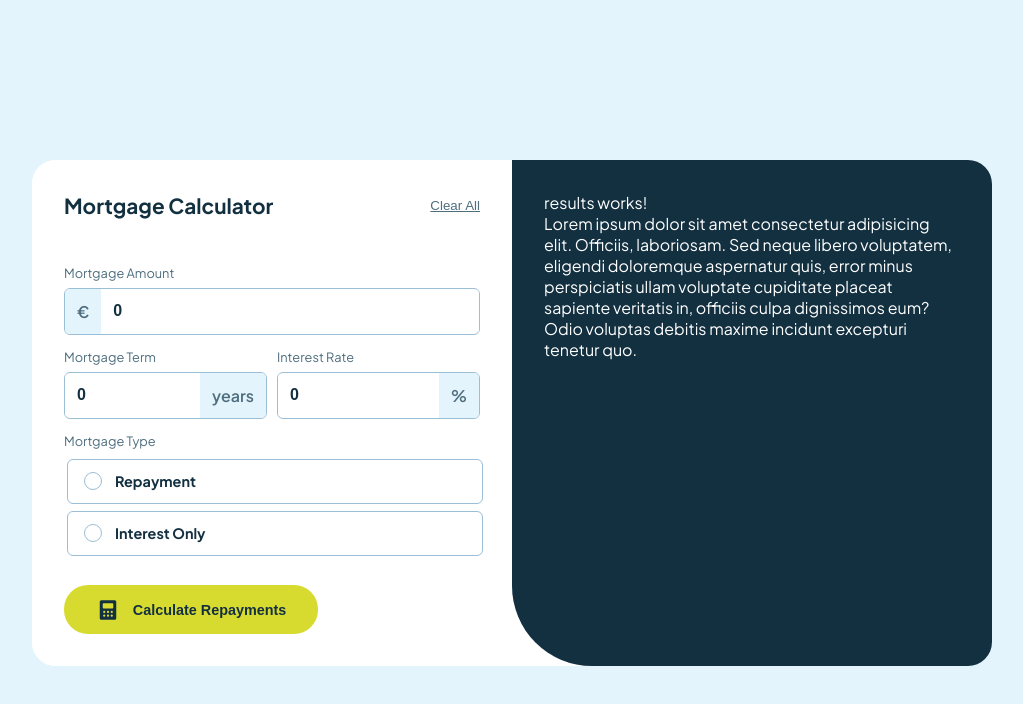
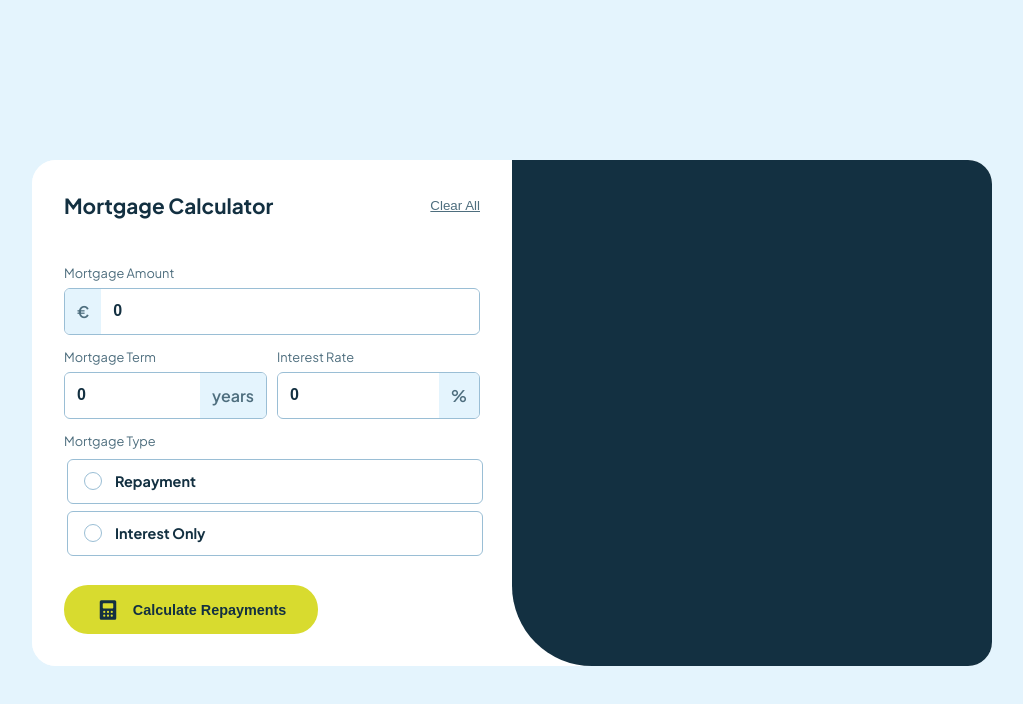
Before and after one commit to lenahm/Mortgage-Repayment-Calculator, an Angular app: page / in a window 1280 px wide. Shown: the top 704 px of the page, without its empty margins (128-1151 px from the left). Built offline with nearby package versions, Linux system fonts and the light colour scheme.

Commit message:
Define Calculation Results as Input and show them in Results Component

```diff
--- a/src/app/app.component.html
+++ b/src/app/app.component.html
@@ -5,7 +5,7 @@
             <app-user-input (calculate)="onCalculateResults($event)" />
         </section>
         <section class="right">
-            <app-results />
+            <app-results [results]="calculationResults" />
         </section>
     </main>
 </div>
--- a/src/app/app.component.ts
+++ b/src/app/app.component.ts
@@ -1,4 +1,4 @@
-import { Component } from '@angular/core';
+import { Component, EventEmitter, Output } from '@angular/core';
 
 import { HeaderComponent } from './header/header.component';
 import { UserInputComponent } from './user-input/user-input.component';
@@ -12,32 +12,33 @@ import { ResultsComponent } from './results/results.component';
   styleUrl: './app.component.css',
 })
 export class AppComponent {
+  calculationResults?: {monthlyRate: string, totalPayment: string };
+
   onCalculateResults(data: { mortgageAmount: number, mortgageTerm: number, interestRate: number, mortgageType: string }) {
     const mortgageDurationInMonths = data.mortgageTerm * 12;
+    let monthlyRate: number;
+    let totalPayment: number;
 
     // calculate the monthly interest
     const monthlyInterest = (data.interestRate / 100) / 12;
 
     if (data.mortgageType == 'repayment') {
       // calculate the monthly rate (annuity formula)
-      const monthlyRate = data.mortgageAmount * (((monthlyInterest * ((1 + monthlyInterest) ** mortgageDurationInMonths))) / (((1 + monthlyInterest) ** mortgageDurationInMonths ) - 1));
+      monthlyRate = data.mortgageAmount * (((monthlyInterest * ((1 + monthlyInterest) ** mortgageDurationInMonths))) / (((1 + monthlyInterest) ** mortgageDurationInMonths ) - 1));
 
       // calculate the total payment over the mortgage term
-      const totalPayment = this.calculateTotalPayment(mortgageDurationInMonths, monthlyRate);
-
-      // format the monthly rate and the total payment to two decimal places
-      const formattedMonthlyRate = this.formatMoney(monthlyRate);
-      const formattedTotalPayment = this.formatMoney(totalPayment);
+      totalPayment = this.calculateTotalPayment(mortgageDurationInMonths, monthlyRate);
     } else {
       // calculate the montly rate (interest only)
-      const monthlyRate = data.mortgageAmount * monthlyInterest;
+      monthlyRate = data.mortgageAmount * monthlyInterest;
 
       // calculate the total payment over the mortgage term
-      const totalPayment = this.calculateTotalPayment(mortgageDurationInMonths, monthlyRate);
-
-      // format the monthly rate and the total payment and round it to two decimal places
-      const formattedMonthlyRate = this.formatMoney(monthlyRate);
-      const formattedTotalPayment = this.formatMoney(totalPayment);
+      totalPayment = this.calculateTotalPayment(mortgageDurationInMonths, monthlyRate);
+    }
+    // format the monthly rate and the total payment and round it to two decimal places
+    this.calculationResults = {
+      monthlyRate: this.formatMoney(monthlyRate),
+      totalPayment: this.formatMoney(totalPayment)
     }
   }
 
--- a/src/app/results/results.component.html
+++ b/src/app/results/results.component.html
@@ -1,2 +1,2 @@
-<p>results works!</p>
-<p>Lorem ipsum dolor sit amet consectetur adipisicing elit. Officiis, laboriosam. Sed neque libero voluptatem, eligendi doloremque aspernatur quis, error minus perspiciatis ullam voluptate cupiditate placeat sapiente veritatis in, officiis culpa dignissimos eum? Odio voluptas debitis maxime incidunt excepturi tenetur quo.</p>
+<p>{{ results?.monthlyRate }}</p>
+<p>{{ results?.totalPayment }}</p>
--- a/src/app/results/results.component.ts
+++ b/src/app/results/results.component.ts
@@ -1,4 +1,4 @@
-import { Component } from '@angular/core';
+import { Component, Input } from '@angular/core';
 
 @Component({
   selector: 'app-results',
@@ -8,5 +8,5 @@ import { Component } from '@angular/core';
   styleUrl: './results.component.css'
 })
 export class ResultsComponent {
-
+  @Input() results?: { monthlyRate: string, totalPayment: string };
 }
```
